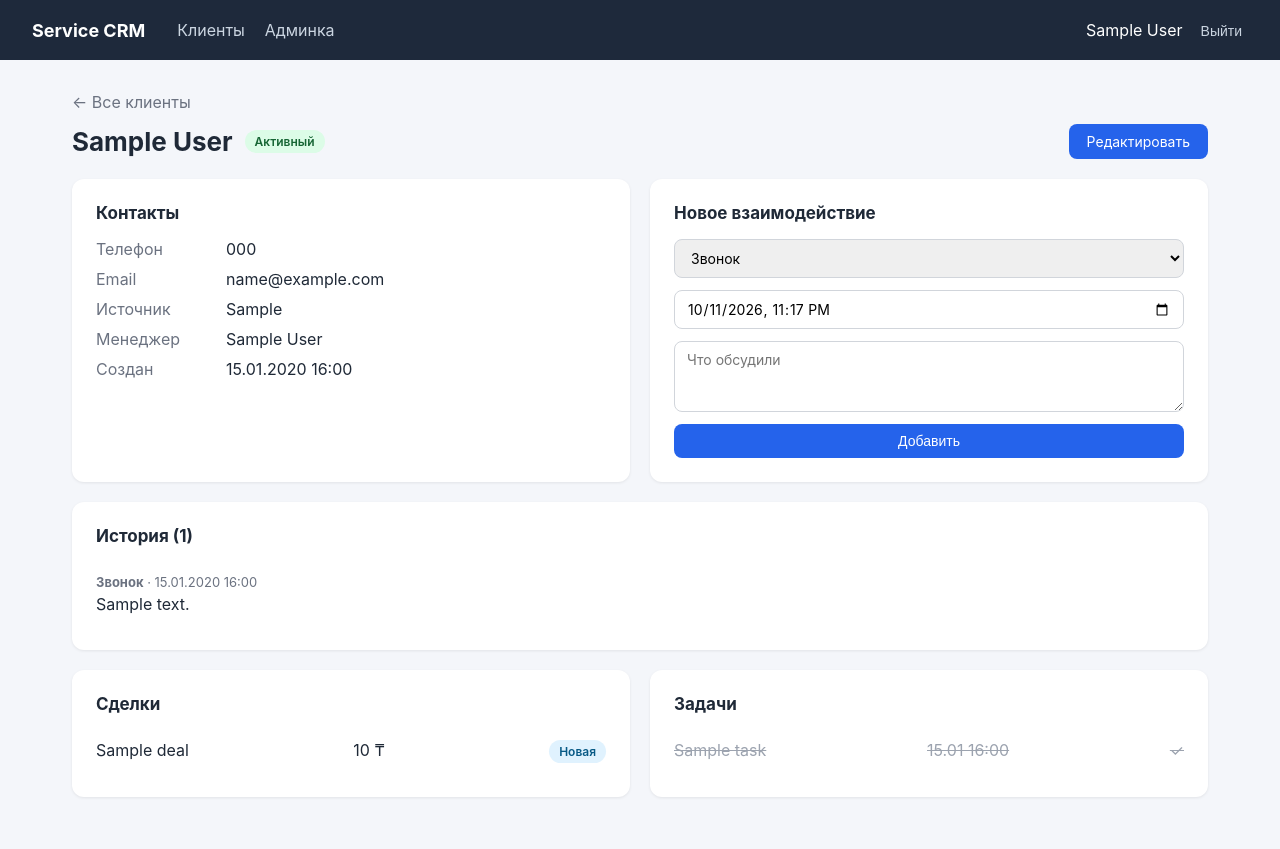
After one commit to SanzharToktarbay/service-crm, a Django app: page /clients/1/ in a window 1280 px wide. The commit adds this page. Run offline with Django 4.2, Linux system fonts and the light colour scheme; a user stored in the database is signed in; tables that the repository leaves empty hold one stand-in row (values such as "Sample post").

Commit message:
Add client detail page, create and edit forms

```diff
--- /dev/null
+++ b/clients/forms.py
@@ -0,0 +1,29 @@
+from django import forms
+
+from .models import Client, Interaction
+
+
+class ClientForm(forms.ModelForm):
+    class Meta:
+        model = Client
+        fields = ["first_name", "last_name", "phone", "email", "status", "source", "manager"]
+        widgets = {
+            "phone": forms.TextInput(attrs={"placeholder": "+7 7XX XXX XX XX"}),
+        }
+
+    def __init__(self, *args, user=None, **kwargs):
+        super().__init__(*args, **kwargs)
+        if user is not None and not user.is_staff:
+            del self.fields["manager"]
+
+
+class InteractionForm(forms.ModelForm):
+    class Meta:
+        model = Interaction
+        fields = ["type", "happened_at", "comment"]
+        widgets = {
+            "happened_at": forms.DateTimeInput(
+                attrs={"type": "datetime-local"}, format="%Y-%m-%dT%H:%M"
+            ),
+            "comment": forms.Textarea(attrs={"rows": 3, "placeholder": "Что обсудили"}),
+        }
--- a/clients/mixins.py
+++ b/clients/mixins.py
@@ -1,11 +1,12 @@
+def scope_for_user(queryset, user, field="manager"):
+    """Сотрудник с доступом к админке видит всё, менеджер — только свои записи."""
+    if user.is_staff:
+        return queryset
+    return queryset.filter(**{field: user})
+
+
 class ManagerScopedMixin:
-    """Сотрудник с доступом к админке видит всё, менеджер — только свои записи."""
-
     manager_field = "manager"
 
     def get_queryset(self):
-        qs = super().get_queryset()
-        user = self.request.user
-        if user.is_staff:
-            return qs
-        return qs.filter(**{self.manager_field: user})
+        return scope_for_user(super().get_queryset(), self.request.user, self.manager_field)
--- a/clients/models.py
+++ b/clients/models.py
@@ -1,4 +1,5 @@
 import re
+from django.urls import reverse
 
 from django.conf import settings
 from django.core.exceptions import ValidationError
@@ -47,6 +48,9 @@ class Client(models.Model):
     def __str__(self):
         return f"{self.first_name} {self.last_name}".strip()
 
+    def get_absolute_url(self):
+        return reverse("clients:detail", kwargs={"pk": self.pk})
+
     def clean(self):
         try:
             self.phone = normalize_phone(self.phone)
--- a/clients/urls.py
+++ b/clients/urls.py
@@ -6,4 +6,12 @@ app_name = "clients"
 
 urlpatterns = [
     path("", views.ClientListView.as_view(), name="list"),
+    path("new/", views.ClientCreateView.as_view(), name="create"),
+    path("<int:pk>/", views.ClientDetailView.as_view(), name="detail"),
+    path("<int:pk>/edit/", views.ClientUpdateView.as_view(), name="update"),
+    path(
+        "<int:pk>/interactions/new/",
+        views.InteractionCreateView.as_view(),
+        name="interaction_create",
+    ),
 ]
--- a/clients/views.py
+++ b/clients/views.py
@@ -1,8 +1,12 @@
+from django.contrib import messages
 from django.contrib.auth.mixins import LoginRequiredMixin
 from django.db.models import Q
-from django.views.generic import ListView
+from django.shortcuts import get_object_or_404, redirect
+from django.utils import timezone
+from django.views.generic import CreateView, DetailView, ListView, UpdateView
 
-from .mixins import ManagerScopedMixin
+from .forms import ClientForm, InteractionForm
+from .mixins import ManagerScopedMixin, scope_for_user
 from .models import Client
 
 
@@ -30,3 +34,70 @@ class ClientListView(LoginRequiredMixin, ManagerScopedMixin, ListView):
         context["q"] = self.request.GET.get("q", "")
         context["current_status"] = self.request.GET.get("status", "")
         return context
+
+
+class ClientDetailView(LoginRequiredMixin, ManagerScopedMixin, DetailView):
+    model = Client
+    template_name = "clients/client_detail.html"
+    context_object_name = "client"
+
+    def get_queryset(self):
+        return super().get_queryset().select_related("manager")
+
+    def get_context_data(self, **kwargs):
+        context = super().get_context_data(**kwargs)
+        client = self.object
+        context["interactions"] = client.interactions.all()
+        context["deals"] = client.deals.all()
+        context["tasks"] = client.tasks.select_related("assignee")
+        context["interaction_form"] = InteractionForm(initial={"happened_at": timezone.localtime()})
+        return context
+
+
+class ClientFormMixin:
+    model = Client
+    form_class = ClientForm
+    template_name = "clients/client_form.html"
+
+    def get_form_kwargs(self):
+        kwargs = super().get_form_kwargs()
+        kwargs["user"] = self.request.user
+        return kwargs
+
+
+class ClientCreateView(LoginRequiredMixin, ClientFormMixin, CreateView):
+    def form_valid(self, form):
+        if not self.request.user.is_staff:
+            form.instance.manager = self.request.user
+        messages.success(self.request, "Клиент создан")
+        return super().form_valid(form)
+
+
+class ClientUpdateView(LoginRequiredMixin, ManagerScopedMixin, ClientFormMixin, UpdateView):
+    def form_valid(self, form):
+        messages.success(self.request, "Изменения сохранены")
+        return super().form_valid(form)
+
+
+class InteractionCreateView(LoginRequiredMixin, CreateView):
+    form_class = InteractionForm
+    http_method_names = ["post"]
+
+    def get_client(self):
+        return get_object_or_404(
+            scope_for_user(Client.objects.all(), self.request.user), pk=self.kwargs["pk"]
+        )
+
+    def form_valid(self, form):
+        client = self.get_client()
+        form.instance.client = client
+        form.save()
+        messages.success(self.request, "Взаимодействие добавлено")
+        return redirect(client)
+
+    def form_invalid(self, form):
+        self.get_client()
+        for errors in form.errors.values():
+            for error in errors:
+                messages.error(self.request, error)
+        return redirect("clients:detail", pk=self.kwargs["pk"])
--- a/static/css/style.css
+++ b/static/css/style.css
@@ -90,3 +90,39 @@ input, select, textarea {
 .alert { padding: 12px 16px; border-radius: 8px; margin-bottom: 16px; background: #e0f2fe; }
 .alert-success { background: #dcfce7; }
 .alert-error { background: #fee2e2; }
+
+.back { display: inline-block; margin-bottom: 12px; color: #6b7280; }
+.page-head h1 { display: flex; align-items: center; gap: 12px; }
+
+.grid { display: grid; grid-template-columns: 1fr 1fr; gap: 20px; margin-bottom: 20px; }
+.card { background: #fff; border-radius: 12px; padding: 24px; box-shadow: 0 1px 3px rgba(0,0,0,.08); margin-bottom: 20px; }
+.grid .card { margin-bottom: 0; }
+.card h2 { margin: 0 0 16px; font-size: 17px; }
+
+.props { display: grid; grid-template-columns: 120px 1fr; gap: 10px; margin: 0; }
+.props dt { color: #6b7280; }
+.props dd { margin: 0; }
+
+.stack { display: flex; flex-direction: column; gap: 12px; }
+.stack label { display: flex; flex-direction: column; gap: 6px; font-size: 14px; color: #4b5563; }
+.form-card { max-width: 560px; }
+.form-card h1 { margin-top: 0; font-size: 22px; }
+
+.timeline-item { padding: 12px 0; border-bottom: 1px solid #eef0f4; }
+.timeline-item:last-child { border-bottom: none; }
+.timeline-meta { font-size: 13px; color: #6b7280; margin-bottom: 4px; }
+
+.row-item { display: flex; justify-content: space-between; gap: 12px; padding: 10px 0; border-bottom: 1px solid #eef0f4; }
+.row-item:last-child { border-bottom: none; }
+.done { color: #9ca3af; text-decoration: line-through; }
+.overdue { color: #b91c1c; font-weight: 600; }
+.muted { color: #9ca3af; }
+
+.badge-new { background: #e0f2fe; color: #075985; }
+.badge-in_progress { background: #fef3c7; color: #92400e; }
+.badge-won { background: #dcfce7; color: #166534; }
+.badge-lost { background: #fee2e2; color: #991b1b; }
+
+@media (max-width: 800px) {
+  .grid { grid-template-columns: 1fr; }
+}
--- /dev/null
+++ b/templates/clients/client_detail.html
@@ -0,0 +1,88 @@
+{% extends "base.html" %}
+
+{% block title %}{{ client }} — Service CRM{% endblock %}
+
+{% block content %}
+<a href="{% url 'clients:list' %}" class="back">← Все клиенты</a>
+
+<div class="page-head">
+  <h1>
+    {{ client }}
+    <span class="badge badge-{{ client.status }}">{{ client.get_status_display }}</span>
+  </h1>
+  <a href="{% url 'clients:update' client.pk %}" class="btn">Редактировать</a>
+</div>
+
+<div class="grid">
+  <section class="card">
+    <h2>Контакты</h2>
+    <dl class="props">
+      <dt>Телефон</dt><dd>{{ client.phone }}</dd>
+      <dt>Email</dt><dd>{{ client.email|default:"—" }}</dd>
+      <dt>Источник</dt><dd>{{ client.source|default:"—" }}</dd>
+      <dt>Менеджер</dt>
+      <dd>
+        {% if client.manager %}
+          {{ client.manager.get_full_name|default:client.manager.username }}
+        {% else %}
+          —
+        {% endif %}
+      </dd>
+      <dt>Создан</dt><dd>{{ client.created_at|date:"d.m.Y H:i" }}</dd>
+    </dl>
+  </section>
+
+  <section class="card">
+    <h2>Новое взаимодействие</h2>
+    <form method="post" action="{% url 'clients:interaction_create' client.pk %}" class="stack">
+      {% csrf_token %}
+      {{ interaction_form.type }}
+      {{ interaction_form.happened_at }}
+      {{ interaction_form.comment }}
+      <button type="submit" class="btn">Добавить</button>
+    </form>
+  </section>
+</div>
+
+<section class="card">
+  <h2>История ({{ interactions|length }})</h2>
+  {% for item in interactions %}
+    <div class="timeline-item">
+      <div class="timeline-meta">
+        <strong>{{ item.get_type_display }}</strong> · {{ item.happened_at|date:"d.m.Y H:i" }}
+      </div>
+      {% if item.comment %}<div>{{ item.comment|linebreaksbr }}</div>{% endif %}
+    </div>
+  {% empty %}
+    <p class="muted">Пока нет взаимодействий</p>
+  {% endfor %}
+</section>
+
+<div class="grid">
+  <section class="card">
+    <h2>Сделки</h2>
+    {% for deal in deals %}
+      <div class="row-item">
+        <span>{{ deal.title }}</span>
+        <span>{{ deal.amount|floatformat:"0g" }} ₸</span>
+        <span class="badge badge-{{ deal.stage }}">{{ deal.get_stage_display }}</span>
+      </div>
+    {% empty %}
+      <p class="muted">Сделок нет</p>
+    {% endfor %}
+  </section>
+
+  <section class="card">
+    <h2>Задачи</h2>
+    {% for task in tasks %}
+      <div class="row-item {% if task.is_done %}done{% endif %}">
+        <span>{{ task.title }}</span>
+        <span class="{% if task.is_overdue %}overdue{% endif %}">{{ task.due_at|date:"d.m H:i" }}</span>
+        <span>{% if task.is_done %}✓{% else %}{{ task.get_priority_display }}{% endif %}</span>
+      </div>
+    {% empty %}
+      <p class="muted">Задач нет</p>
+    {% endfor %}
+  </section>
+</div>
+{% endblock %}
--- a/templates/clients/client_list.html
+++ b/templates/clients/client_list.html
@@ -5,6 +5,7 @@
 {% block content %}
 <div class="page-head">
   <h1>Клиенты</h1>
+  <a href="{% url 'clients:create' %}" class="btn">+ Новый клиент</a>
 </div>
 
 <form method="get" class="filters">
@@ -36,7 +37,7 @@
     <tbody>
       {% for client in clients %}
         <tr>
-          <td>{{ client }}</td>
+          <td><a href="{% url 'clients:detail' client.pk %}">{{ client }}</a></td>
           <td>{{ client.phone }}</td>
           <td><span class="badge badge-{{ client.status }}">{{ client.get_status_display }}</span></td>
           <td>{{ client.source|default:"—" }}</td>
```
Also changed, not shown: templates/clients/client_form.html (added, +25 -0 lines).
